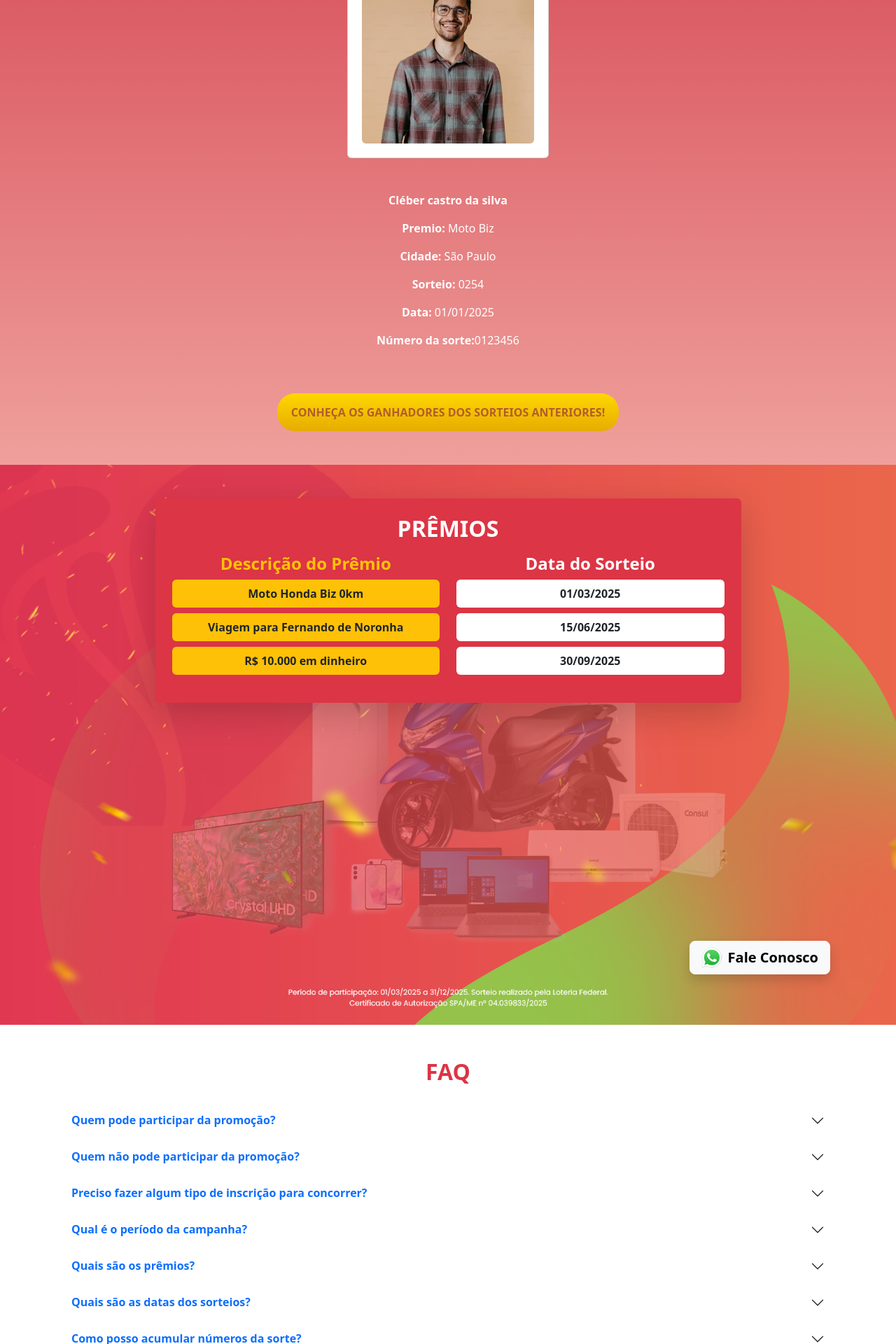
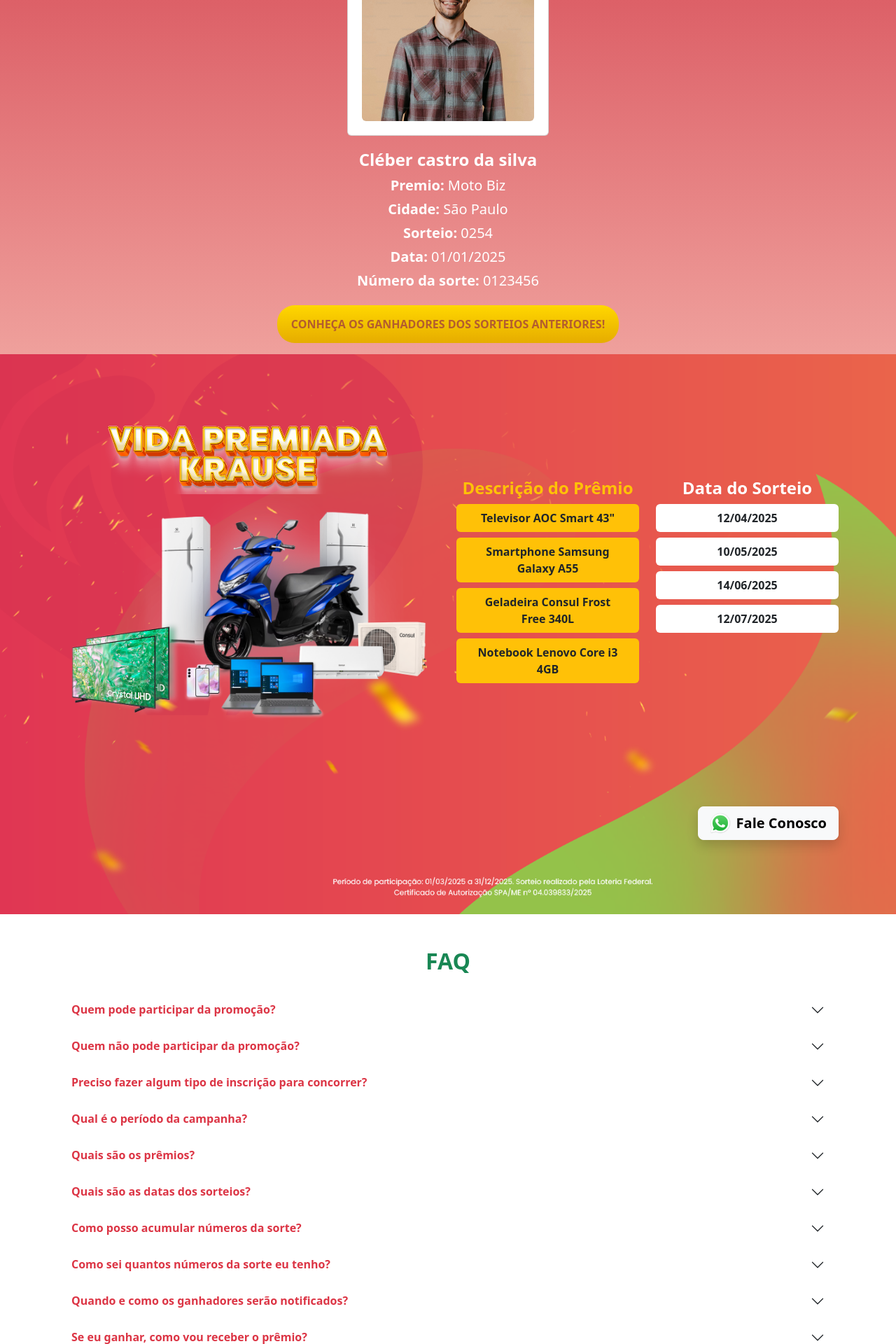
Before and after one commit to Caue-Garaude/grupokrause, a PHP site: page / in a window 1280 px wide. Shown: the part 1840-3760 px from the top of the page at 70% size. Run offline with PHP 8.4, Linux system fonts and the light colour scheme.

Commit message:
ajustando as sections

```diff
--- a/index.html
+++ b/index.html
@@ -29,10 +29,10 @@
             <!-- Links Centralizados -->
             <div class="collapse navbar-collapse justify-content-center" id="navbarNav">
                 <ul class="navbar-nav nav-links">
-                    <li class="nav-item"><a class="nav-link" href="#">Início</a></li>
-                    <li class="nav-item"><a class="nav-link" href="#">Sobre</a></li>
-                    <li class="nav-item"><a class="nav-link" href="#">Serviços</a></li>
-                    <li class="nav-item"><a class="nav-link" href="#">Contato</a></li>
+                    <li class="nav-item"><a class="nav-link" href="#como-funciona">COMO FUNCIONA</a></li>
+                    <li class="nav-item"><a class="nav-link" href="#premios">PRÊMIOS</a></li>
+                    <li class="nav-item"><a class="nav-link" href="#ganhadores">GANHADORES</a></li>
+                    <li class="nav-item"><a class="nav-link" href="#faq">REGULAMENTO</a></li>
                 </ul>
             </div>
 
@@ -61,7 +61,7 @@
 </header>
 
 <!-- Segunda Seção com Fundo Marrom -->
-<section class="segunda-secao">
+<section class="segunda-secao" id="como-funciona">
     <div class="container text-center pb-5">
         <h3 class="fw-bold text-white">Participar é fácil!</h3>
         <h3 class="fw-bold text-white">Veja como ganhar números da sorte:</h3>
@@ -105,7 +105,7 @@
 
 
 <!-- Seção com Fundo Gradiente -->
-<section class="bg-vermelho-rosa py-5">
+<section class="bg-vermelho-rosa py-3" id="ganhadores">
     <div class="container">
         <h2 class="text-center text-white mb-4">Confira o ganhador do mês!</h2>
 
@@ -121,55 +121,64 @@
             </div>
 
 
-                <div class="d-flex flex-column align-items-center mt-5 text-white">
-                    <p><strong>Cléber castro da silva</strong></p>
-                    <p><strong>Premio:</strong> Moto Biz</p>
-                    <p><strong>Cidade:</strong> São Paulo</p>
-                    <p><strong>Sorteio:</strong> 0254</p>
-                    <p><strong>Data:</strong> 01/01/2025</p>
-                    <p><strong>Número da sorte:</strong>0123456</p>
+
+            <div class="d-flex flex-column align-items-center mt-3 text-white">
+                <p class="mb-1 fs-4"><strong>Cléber castro da silva</strong></p>
+                <p class="mb-1 fs-5"><strong>Premio:</strong> Moto Biz</p>
+                <p class="mb-1 fs-5"><strong>Cidade:</strong> São Paulo</p>
+                <p class="mb-1 fs-5"><strong>Sorteio:</strong> 0254</p>
+                <p class="mb-1 fs-5"><strong>Data:</strong> 01/01/2025</p>
+                <p class="mb-1 fs-5"><strong>Número da sorte:</strong> 0123456</p>
 
                      <!-- Botão Grande Amarelo -->
-             <button class="btn-amarelo mt-5 ">Conheça os ganhadores dos sorteios anteriores!</button>
+             <button class="btn-amarelo mt-3 ">Conheça os ganhadores dos sorteios anteriores!</button>
             </div>
         </div>
     </div>
 </section>
 
 <!-- Seção de Prêmios -->
-<section class="section-premios2 d-flex justify-content-center text-center py-5">
+<section class="section-premios2 py-5" id="premios">
     <div class="container position-relative">
-        <!-- Imagem de Fundo Transparente -->
-        <img src="/img/hotsite/premios.png" class="position-absolute top-50 start-50 translate-middle img-fluid opacity-25 w-75" alt="Imagem Fundo">
+        <div class="row align-items-center">
+            <!-- Container das Imagens -->
+            <div class="col-lg-6 d-flex justify-content-center pt-lg-5">
+                <div class="position-relative d-inline-block">
+                    <!-- Imagem Sobreposta (Título) -->
+                    <img src="/img/hotsite/vida premiada.png" class="img-fluid w-75 position-absolute start-50 translate-middle-x" style="top: -10px;" alt="Título Prêmio">
 
-        <!-- Conteúdo Centralizado e Mais Largo -->
-        <div class="bg-danger text-white rounded p-4 shadow-lg position-relative mx-auto w-75 mt-n5">
-            <!-- Título -->
-            <h2 class="fw-bold mb-3">PRÊMIOS</h2>
+                    <!-- Imagem Principal -->
+                    <img src="/img/hotsite/premios.png" class="img-fluid w-100 pb-3" alt="Imagem Fundo">
+                </div>
+            </div>
 
-            <!-- Divisão em 2 colunas -->
-            <div class="row">
+            <!-- Conteúdo Alinhado à Direita -->
+            <div class="col-lg-6">
+                <div class="row text-center">
                     <!-- Coluna de Descrição do Prêmio -->
-                <div class="col-md-6 mb-3">
-                    <h4 class="fw-bold text-warning">Descrição do Prêmio</h4> <!-- Título da coluna -->
-                    <div class="bg-warning text-dark fw-bold py-2 px-3 rounded mb-2">Moto Honda Biz 0km</div>
-                    <div class="bg-warning text-dark fw-bold py-2 px-3 rounded mb-2">Viagem para Fernando de Noronha</div>
-                    <div class="bg-warning text-dark fw-bold py-2 px-3 rounded">R$ 10.000 em dinheiro</div>
+                    <div class="col-12 col-md-6">
+                        <h4 class="fw-bold text-warning">Descrição do Prêmio</h4>
+                        <div class="bg-warning text-dark fw-bold py-2 px-4 rounded">Televisor AOC Smart 43"</div>
+                        <div class="bg-warning text-dark fw-bold py-2 px-4 rounded mt-2">Smartphone Samsung Galaxy A55</div>
+                        <div class="bg-warning text-dark fw-bold py-2 px-4 rounded mt-2">Geladeira Consul Frost Free 340L</div>
+                        <div class="bg-warning text-dark fw-bold py-2 px-4 rounded mt-2">Notebook Lenovo Core i3 4GB</div>
                     </div>
 
                     <!-- Coluna de Data do Sorteio -->
-                <div class="col-md-6 mb-3">
-                    <h4 class="fw-bold text-white">Data do Sorteio</h4> <!-- Título da coluna -->
-                    <div class="bg-white text-dark fw-bold py-2 px-3 rounded mb-2">01/03/2025</div>
-                    <div class="bg-white text-dark fw-bold py-2 px-3 rounded mb-2">15/06/2025</div>
-                    <div class="bg-white text-dark fw-bold py-2 px-3 rounded">30/09/2025</div>
+                    <div class="col-12 col-md-6 mt-4 mt-md-0">
+                        <h4 class="fw-bold text-white">Data do Sorteio</h4>
+                        <div class="bg-white text-dark fw-bold py-2 px-4 rounded">12/04/2025</div>
+                        <div class="bg-white text-dark fw-bold py-2 px-4 rounded mt-2">10/05/2025</div>
+                        <div class="bg-white text-dark fw-bold py-2 px-4 rounded mt-2">14/06/2025</div>
+                        <div class="bg-white text-dark fw-bold py-2 px-4 rounded mt-2">12/07/2025</div>
+                    </div>
                 </div>
             </div>
         </div>
 
-        <!-- Botão Fale Conosco mais para baixo -->
-        <div class="position-absolute bottom-0 end-0 m-4">
-            <a href="https://wa.me/seunumerodetelefone" class="btn btn-light btn-lg d-flex align-items-center justify-content-center fw-bold shadow">
+        <!-- Botão Fale Conosco corrigido -->
+        <div class="d-flex justify-content-end mt-5">
+            <a href="https://wa.me/seunumerodotelefone" class="btn btn-light btn-lg d-flex align-items-center justify-content-center fw-bold shadow">
                 <img src="/img/hotsite/WhatsApp.png" alt="WhatsApp" class="me-2" width="30"> Fale Conosco
             </a>
         </div>
@@ -177,185 +186,104 @@
 </section>
 
 <!-- Seção FAQ -->
-<section class="faq-section py-5 bg-white">
+<section class="faq-section py-5 bg-white" id="faq">
     <div class="container">
-        <h2 class="text-center text-danger fw-bold mb-4">FAQ</h2>
+        <h2 class="text-center text-success fw-bold mb-4">FAQ</h2>
         <div class="accordion" id="faqAccordion">
 
-            <!-- Pergunta 1 -->
-            <div class="accordion-item border-0">
+            <!-- Perguntas Frequentes -->
+            <script>
+                const faqs = [
+                    {
+                        question: "Quem pode participar da promoção?",
+                        answers: [
+                            "Associados que pagarem suas mensalidades em dia.",
+                            "Novos associados que aderirem ao Plano GK durante a promoção.",
+                            "Todos os planos funerários da Assiste Bem Planos e Seguros e Krause Assistencial Ltda, exceto o Serviço Planejado e os planos Empresarial e Empresarial Krause."
+                        ]
+                    },
+                    {
+                        question: "Quem não pode participar da promoção?",
+                        answers: [
+                            "Clientes da Funerária Krause e do Memorial Krause.",
+                            "Funcionários e diretores do Grupo Krause.",
+                            "Funcionários das empresas fornecedoras envolvidas na promoção."
+                        ]
+                    },
+                    {
+                        question: "Preciso fazer algum tipo de inscrição para concorrer?",
+                        answers: ["Não, basta ter um plano funerário ativo e pagá-lo em dia."]
+                    },
+                    {
+                        question: "Qual é o período da campanha?",
+                        answers: ["De 01/03/2025 a 31/12/2025."]
+                    },
+                    {
+                        question: "Quais são os prêmios?",
+                        answers: ["Serão 10 prêmios no total: 1 motocicleta, 1 ar-condicionado, 2 TVs, 2 smartphones, 2 geladeiras e 2 notebooks."]
+                    },
+                    {
+                        question: "Quais são as datas dos sorteios?",
+                        answers: ["Os sorteios mensais vão acontecer nas seguintes datas: 12/04/2025, 10/05/2025, 14/06/2025, 12/07/2025, 09/08/2025, 13/09/2025, 11/10/2025, 08/11/2025, 13/12/2025 e 11/01/2026."]
+                    },
+                    {
+                        question: "Como posso acumular números da sorte?",
+                        answers: [
+                            "Pagamento em dia: 1 código da sorte.",
+                            "Novos associados no Plano GK: 1 código da sorte no mês da contratação.",
+                            "Indicação de novos associados: 1 código da sorte por indicação efetivada."
+                        ]
+                    },
+                    {
+                        question: "Como sei quantos números da sorte eu tenho?",
+                        answers: ["Verifique no site <a href='https://grupokrause.com.br/'>Grupo Krause</a> até 10 dias antes de cada sorteio."]
+                    },
+                    {
+                        question: "Quando e como os ganhadores serão notificados?",
+                        answers: ["Os nomes e códigos contemplados serão divulgados no site <a href='https://grupokrause.com.br/'>Grupo Krause</a> após a confirmação."]
+                    },
+                    {
+                        question: "Se eu ganhar, como vou receber o prêmio?",
+                        answers: [
+                            "O prêmio será entregue em até 30 dias após a data de apuração.",
+                            "A empresa irá localizar o contemplado através dos meios de contato de cadastro."
+                        ]
+                    },
+                    {
+                        question: "O que pode me desclassificar da promoção?",
+                        answers: [
+                            "Estar inadimplente em qualquer obrigação financeira na data de apuração do sorteio.",
+                            "Estar com o plano cancelado na data do sorteio."
+                        ]
+                    }
+                ];
+
+                document.addEventListener("DOMContentLoaded", function () {
+                    const faqContainer = document.getElementById("faqAccordion");
+                    faqs.forEach((faq, index) => {
+                        let faqItem = document.createElement("div");
+                        faqItem.className = "accordion-item border-0";
+                        faqItem.innerHTML = `
                             <h2 class="accordion-header">
-                    <button class="accordion-button collapsed text-primary fw-bold bg-white" type="button" data-bs-toggle="collapse" data-bs-target="#faq1">
-                        Quem pode participar da promoção?
+                                <button class="accordion-button collapsed text-danger fw-bold bg-white" type="button" data-bs-toggle="collapse" data-bs-target="#faq${index}">
+                                    ${faq.question}
                                 </button>
                             </h2>
-                <div id="faq1" class="accordion-collapse collapse" data-bs-parent="#faqAccordion">
-                    <div class="accordion-body text-primary">
-                        Associados que pagarem suas mensalidades em dia.
-                    </div>
-                    <div class="accordion-body text-primary">
-                        Novos associados que aderirem ao Plano GK durante a promoção.
-                    </div>
-                    <div class="accordion-body text-primary">
-                        Todos os planos funerários da Assiste Bem Planos e Seguros e Krause Assistencial Ltda, exceto o Serviço Planejado e os planos Empresarial e Empresarial Krause.
+                            <div id="faq${index}" class="accordion-collapse collapse" data-bs-parent="#faqAccordion">
+                                <div class="accordion-body text-secondary">
+                                    ${faq.answers.map(answer => `<p>${answer}</p>`).join('')}
                                 </div>
                             </div>
-            </div>
-
-            <!-- Pergunta 2 -->
-            <div class="accordion-item border-0">
-                <h2 class="accordion-header">
-                    <button class="accordion-button collapsed text-primary fw-bold bg-white" type="button" data-bs-toggle="collapse" data-bs-target="#faq2">
-                        Quem não pode participar da promoção?
-                    </button>
-                </h2>
-                <div id="faq2" class="accordion-collapse collapse" data-bs-parent="#faqAccordion">
-                    <div class="accordion-body text-primary">
-                        Clientes da Funerária Krause e do Memorial Krause.
-                    </div>
-                    <div class="accordion-body text-primary">
-                        Funcionários e diretores do Grupo Krause.
-                    </div>
-                    <div class="accordion-body text-primary">
-                    Funcionários das empresas fornecedoras envolvidas na promoção.
-                    </div>
-                </div>
-            </div>
-
-            <!-- Pergunta 3 -->
-            <div class="accordion-item border-0">
-                <h2 class="accordion-header">
-                    <button class="accordion-button collapsed text-primary fw-bold bg-white" type="button" data-bs-toggle="collapse" data-bs-target="#faq3">
-                        Preciso fazer algum tipo de inscrição para concorrer?
-                    </button>
-                </h2>
-                <div id="faq3" class="accordion-collapse collapse" data-bs-parent="#faqAccordion">
-                    <div class="accordion-body text-primary">
-                        Não, basta ter um plano funerário ativo e pagá-lo em dia.
-                    </div>
-                </div>
-            </div>
-
-            <!-- Pergunta 4 -->
-            <div class="accordion-item border-0">
-                <h2 class="accordion-header">
-                    <button class="accordion-button collapsed text-primary fw-bold bg-white" type="button" data-bs-toggle="collapse" data-bs-target="#faq4">
-                        Qual é o período da campanha?
-                    </button>
-                </h2>
-                <div id="faq4" class="accordion-collapse collapse" data-bs-parent="#faqAccordion">
-                    <div class="accordion-body text-primary">
-                        De 01/03/2025 a 31/12/2025.
-                    </div>
-                </div>
-            </div>
-            <!-- Pergunta 5 -->
-            <div class="accordion-item border-0">
-                <h2 class="accordion-header">
-                    <button class="accordion-button collapsed text-primary fw-bold bg-white" type="button" data-bs-toggle="collapse" data-bs-target="#faq5">
-                        Quais são os prêmios?
-                    </button>
-                </h2>
-                <div id="faq5" class="accordion-collapse collapse" data-bs-parent="#faqAccordion">
-                    <div class="accordion-body text-primary">
-                        Serão 10 prêmios no total: 1 motocicleta, 1 ar-condicionado, 2 TVs, 2 smartphones, 2 geladeiras e 2 notebooks.
-                    </div>
-                </div>
-            </div>
-            <!-- Pergunta 6 -->
-            <div class="accordion-item border-0">
-                <h2 class="accordion-header">
-                    <button class="accordion-button collapsed text-primary fw-bold bg-white" type="button" data-bs-toggle="collapse" data-bs-target="#faq6">
-                        Quais são as datas dos sorteios?
-                    </button>
-                </h2>
-                <div id="faq6" class="accordion-collapse collapse" data-bs-parent="#faqAccordion">
-                    <div class="accordion-body text-primary">
-                        Os sorteios mensais vão acontecer nas seguintes datas: 12/04/2025, 10/05/2025, 14/06/2025, 12/07/2025, 09/08/2025, 13/09/2025, 11/10/2025, 08/11/2025, 13/12/2025 e 11/01/2026.
-                    </div>
-                </div>
-            </div>
-            <!-- Pergunta 7 -->
-            <div class="accordion-item border-0">
-                <h2 class="accordion-header">
-                    <button class="accordion-button collapsed text-primary fw-bold bg-white" type="button" data-bs-toggle="collapse" data-bs-target="#faq7">
-                        Como posso acumular números da sorte?
-                    </button>
-                </h2>
-                <div id="faq7" class="accordion-collapse collapse" data-bs-parent="#faqAccordion">
-                    <div class="accordion-body text-primary">
-                        Pagamento em dia: 1 código da sorte.
-                    </div>
-                    <div class="accordion-body text-primary">
-                        Novos associados no Plano GK: 1 código da sorte no mês da contratação.
-                    </div>
-                    <div class="accordion-body text-primary">
-                        Indicação de novos associados: 1 código da sorte por indicação efetivada.
-                    </div>
-                </div>
-            </div>
-            <!-- Pergunta 8 -->
-            <div class="accordion-item border-0">
-                <h2 class="accordion-header">
-                    <button class="accordion-button collapsed text-primary fw-bold bg-white" type="button" data-bs-toggle="collapse" data-bs-target="#faq8">
-                        Como sei quantos números da sorte eu tenho?
-                    </button>
-                </h2>
-                <div id="faq8" class="accordion-collapse collapse" data-bs-parent="#faqAccordion">
-                    <div class="accordion-body text-primary">
-                        Verifique no site <a href="https://grupokrause.com.br/"></a> até 10 dias antes de cada sorteio.
-                    </div>
-                </div>
-            </div>
-            <!-- Pergunta 9 -->
-            <div class="accordion-item border-0">
-                <h2 class="accordion-header">
-                    <button class="accordion-button collapsed text-primary fw-bold bg-white" type="button" data-bs-toggle="collapse" data-bs-target="#faq9">
-                        Quando e como os ganhadores serão notificados?
-                    </button>
-                </h2>
-                <div id="faq9" class="accordion-collapse collapse" data-bs-parent="#faqAccordion">
-                    <div class="accordion-body text-primary">
-                        Os nomes e códigos contemplados serão divulgados no site <a href="https://grupokrause.com.br/"></a> após a confirmação.
-                    </div>
-                </div>
-            </div>
-            <!-- Pergunta 10 -->
-            <div class="accordion-item border-0">
-                <h2 class="accordion-header">
-                    <button class="accordion-button collapsed text-primary fw-bold bg-white" type="button" data-bs-toggle="collapse" data-bs-target="#faq10">
-                        Se eu ganhar, como vou receber o prêmio?
-                    </button>
-                </h2>
-                <div id="faq10" class="accordion-collapse collapse" data-bs-parent="#faqAccordion">
-                    <div class="accordion-body text-primary">
-                        O prêmio será entregue em até 30 dias após a data de apuração.
-                    </div>
-                    <div class="accordion-body text-primary">
-                        A empresa irá localizar o contemplado através dos meios de contato de cadastro.
-                    </div>
-                </div>
-            </div>
-            <!-- Pergunta 11 -->
-            <div class="accordion-item border-0">
-                <h2 class="accordion-header">
-                    <button class="accordion-button collapsed text-primary fw-bold bg-white" type="button" data-bs-toggle="collapse" data-bs-target="#faq11">
-                        O que pode me desclassificar da promoção?
-                    </button>
-                </h2>
-                <div id="faq11" class="accordion-collapse collapse" data-bs-parent="#faqAccordion">
-                    <div class="accordion-body text-primary">
-                        Estar inadimplente em qualquer obrigação financeira na data de apuração do sorteio.
-                    </div>
-                    <div class="accordion-body text-primary">
-                        Estar com o plano cancelado na data do sorteio
-                    </div>
-                </div>
-            </div>
+                        `;
+                        faqContainer.appendChild(faqItem);
+                    });
+                });
+            </script>
 
         </div>
     </div>
 </section>
+
 
 <!-- Seção Banner em tela cheia -->
 <section class="container-fluid p-0">
--- a/style.css
+++ b/style.css
@@ -152,15 +152,13 @@
     background: linear-gradient(to bottom, #E6AC00, #FFD700); /* Inverte o gradiente no hover */
 
 }
-/* Fundo com Imagem */
-/* Fundo com Imagem */
 .section-premios2 {
     background-image: url('/img/hotsite/bg.png');
     background-size: cover;
-    background-position: center;
-    position: relative;
+    background-position: left center;
     min-height: 100vh;
 }
+
 
 
 /* Responsividade */
```
Also changed, not shown: img/hotsite/vida premiada.png (added). Lines whose indentation alone changed are shown as unchanged.
